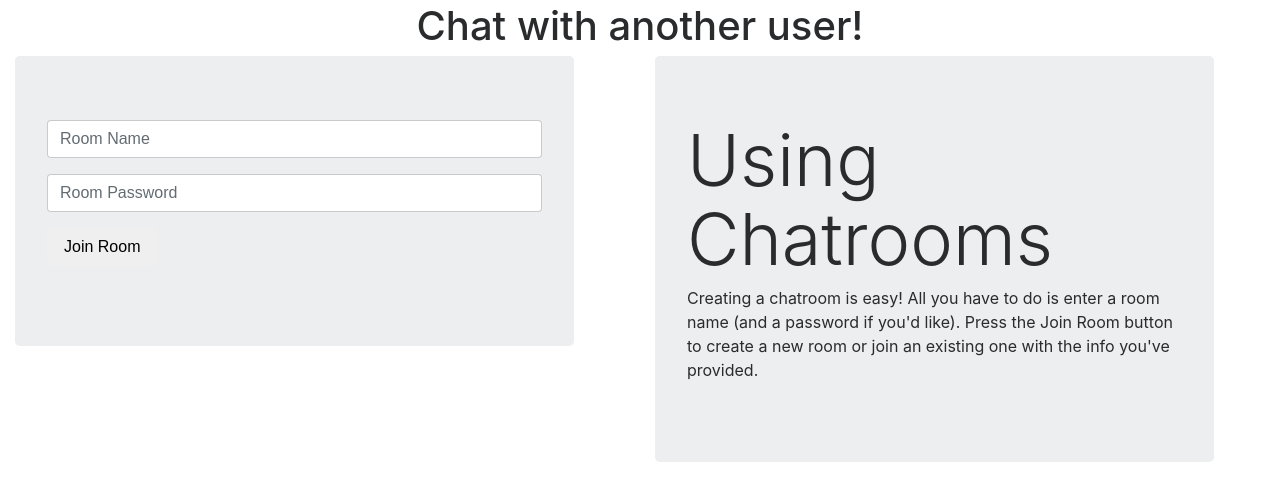
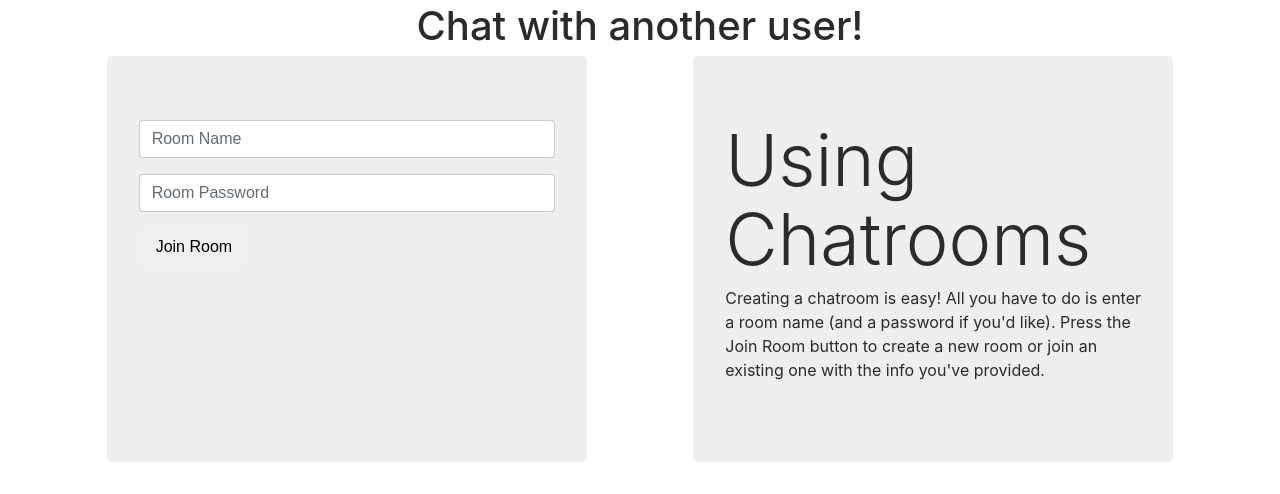
Before and after one commit to nooseman/dvtutors, a Flask app: page /chat in a window 1280 px wide. Shown: the part 352-846 px from the top of the page. Run offline with Flask 2, Linux system fonts and the light colour scheme; the visitor is signed in with stand-in values (Sample User, id 1); data comes from the database, SQL or seed files in the repository; parts of the project's set-up code (start-up, migrations or seed data) failed here and were passed over; some libraries are stand-ins or nearby versions.

Commit message:
Reverting

```diff
--- a/app/templates/chat.html
+++ b/app/templates/chat.html
@@ -4,7 +4,6 @@
 
 	<h1 class="text-center">Chat with another user!</h1>
 
-    <!--
     <div class="container-fluid">
         <div class="row">
             <div class="col-1 col-sm-1 col-md-1 col-lg-1 col-xl-1"></div>
@@ -27,30 +26,5 @@
             <div class="col-1 col-sm-1 col-md-1 col-lg-1 col-xl-1"></div>
         </div>
     </div>
-    -->
-
-    <div class="container-fluid">
-        <div class="row">
-
-            <div class="col-6">
-                <div class="col-11 jumbotron">
-                {% call macros.render_form(form, action_url='', action_text='Join Room', class_='login-form') %}
-                    {{ macros.render_field(form.roomname, label_visible=false, placeholder='Room Name', type='roomname')}}
-                    {{ macros.render_field(form.roomkey, label_visible=false, placeholder='Room Password', type='roomkey') }}
-                {% endcall %}
-                </div>
-            </div>
-
-            <div class="col-6">
-                <div class="col-11 jumbotron">
-                    <h1 class="display-3">Using Chatrooms</h1>
-                    <p>Creating a chatroom is easy! All you have to do is enter a room name (and a password if you'd like). Press
-                    the Join Room button to create a new room or join an existing one with the info you've provided.</p>
-                </div>
-            </div>
-
-        </div>
-    </div>
-
 
 {% endblock %}
```
